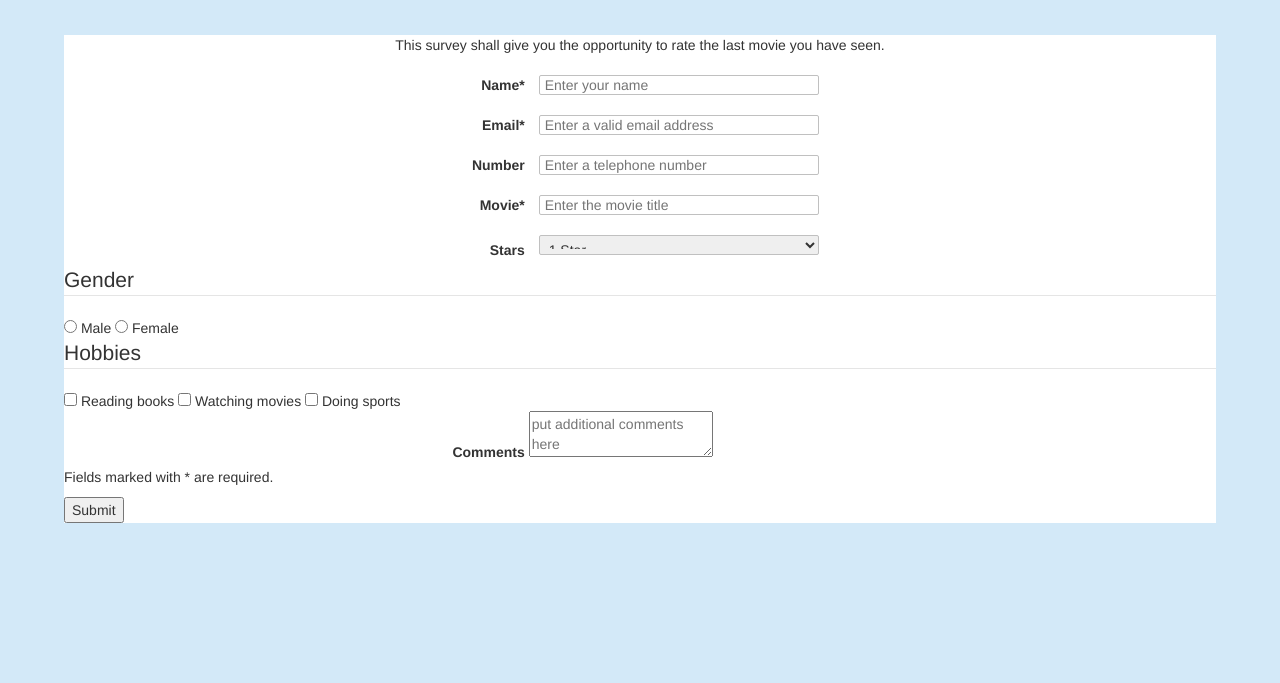
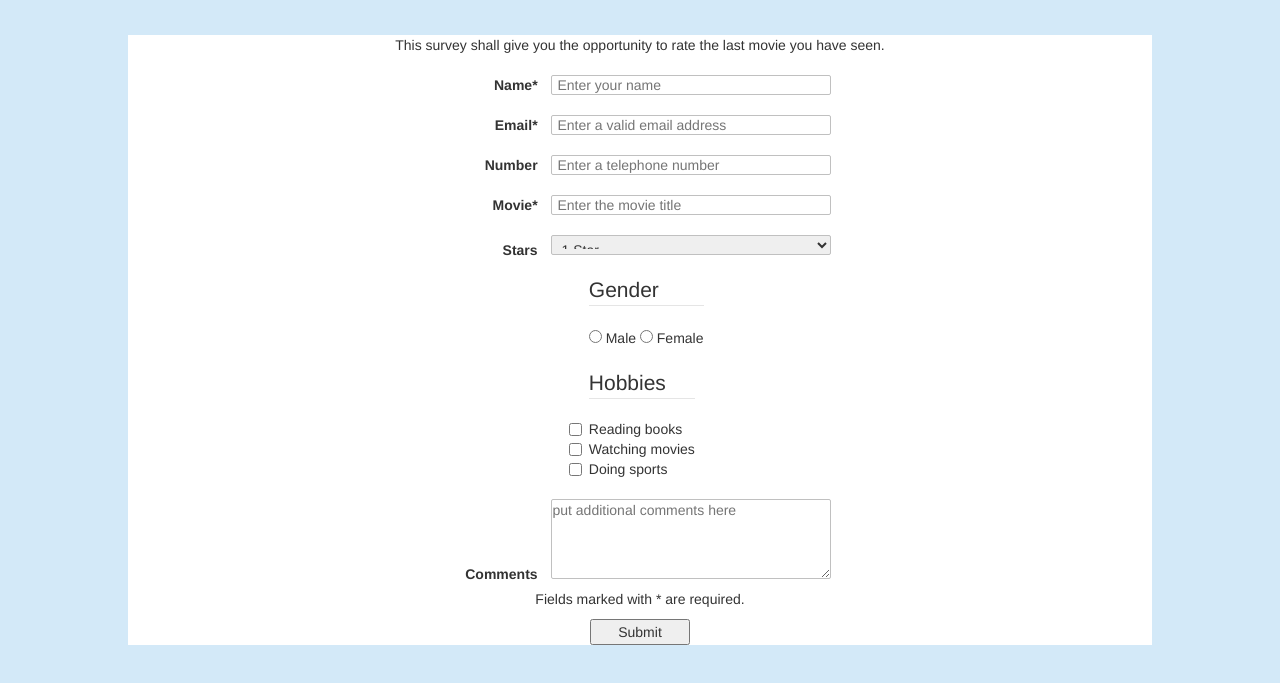
Before and after one commit to Prime1990/fcc-survey-form, a plain HTML site: page index.html in a window 1280 px wide. Shown: the part 81-764 px from the top of the page. Drawn offline with nearby package versions, Linux system fonts and the light colour scheme.

Commit message:
final version for now

```diff
--- a/css/style.css
+++ b/css/style.css
@@ -7,7 +7,7 @@ header {
 }
 main {
     background-color: #FFFFFF;
-    margin: 0% 5% 0% 5%;
+    margin: 0% 10% 0% 10%;
 }
 
 .div-label {
@@ -24,10 +24,27 @@ main {
   border: 1px solid #c0c0c0;
   border-radius: 2px;
 }
+
+#comments {
+    height: 80px;
+    padding: 0%;
+    vertical-align: bottom;
+}
+.radiobox, .checkbox {
+    display: inline-block;
+    margin-left: 45%;
+    margin-top: 10px;
+    margin-bottom: 10px;
+}
 #title {
     text-align: center;
 }
 
-#description {
+#submit {
+        display:block;
+        width:100px;
+        margin:0 auto;
+}
+p {
     text-align: center;
 }
--- a/index.html
+++ b/index.html
@@ -50,22 +50,26 @@
             <option>5 Stars</option>
           </select>
         </div>
-        <fieldset>
-          <legend>Gender</legend>
-          <input type="radio" name="gender" value="male"> Male
-          <input type="radio" name="gender" value="female"> Female
-        </fieldset>
-        <fieldset>
+        <div class="radiobox">
+          <fieldset>
+            <legend>Gender</legend>
+            <input type="radio" name="gender" value="male"> Male
+            <input type="radio" name="gender" value="female"> Female
+          </fieldset>
+        </div>
+        <fieldset class="checkbox">
           <legend>Hobbies</legend>
           <input type="checkbox" name="hobby1" value="reading"> Reading books
+          <br>
           <input type="checkbox" name="hobby2" value="movies"> Watching movies
+          <br>
           <input type="checkbox" name="hobby3" value="sports"> Doing sports
         </fieldset>
         <div class="survey-pair">
           <div class="div-label">
             <label for="comments" id="comments-label">Comments</label>
           </div>
-          <textarea id="comments" placeholder="put additional comments here"></textarea>
+          <textarea id="comments" placeholder="put additional comments here" class="input-field"></textarea>
         </div>
         <p>Fields marked with * are required.</p>
         <input id="submit" type="submit" value="Submit">
```
